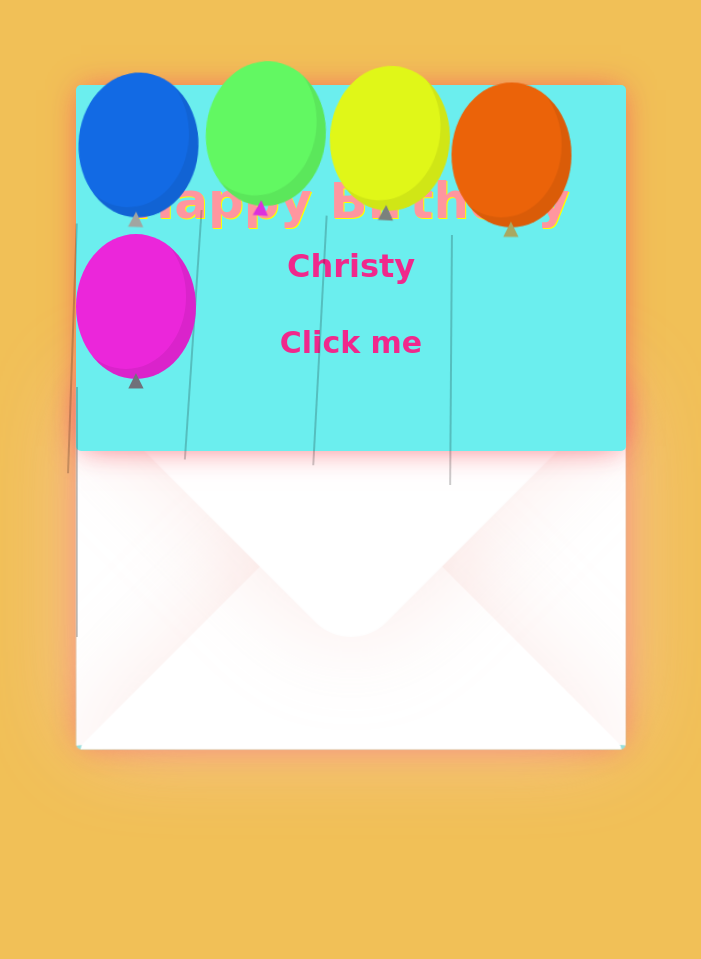
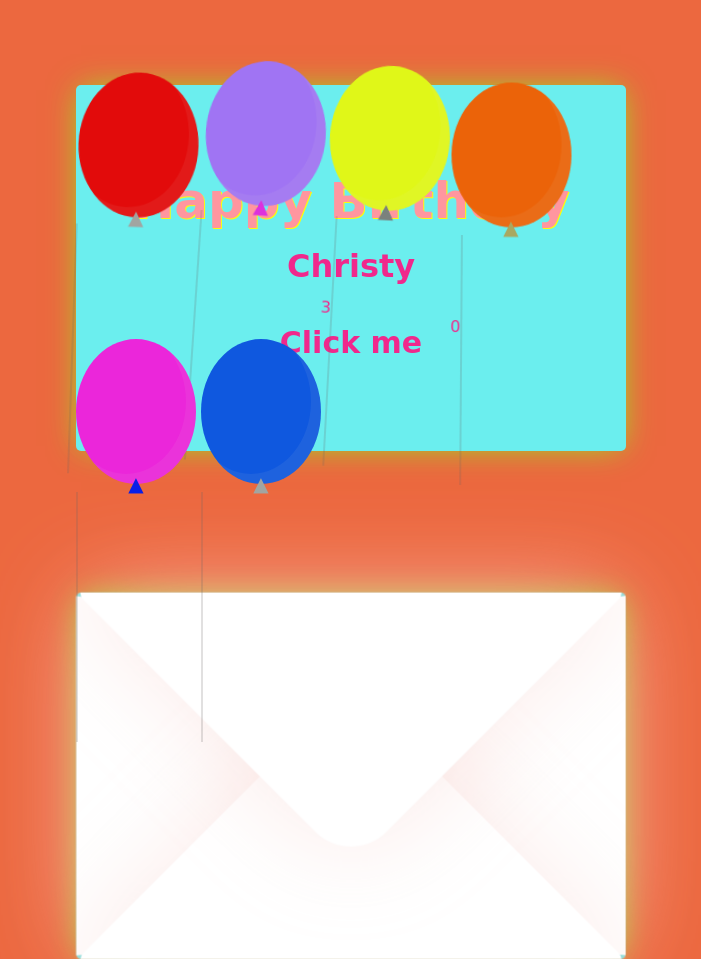
Before and after one commit to hortencia718/birthday-card-Christy, a plain HTML site: page index.html in a window 1280 px wide. Shown: the part 132-1091 px from the top of the page, without its empty margins (289-990 px from the left). Before the commit the page ends 881 px from the top, so only its background shows below. Drawn offline with Linux system fonts and the light colour scheme; a web font is replaced by a local one.

Commit message:
balloon colors

```diff
--- a/index.html
+++ b/index.html
@@ -23,9 +23,10 @@
   <div id="balloon-container">
   <div class="balloon"></div>
   <div class="balloon"></div>
+  <div class="balloon">3</div>
+  <div class="balloon">0</div>
   <div class="balloon"></div>
-  <div class="balloon"></div>
-  <div class="balloon"></div>
+   <div class="balloon"></div>
   </div>
   <div class="back">
     <div class="letter">
--- a/style.css
+++ b/style.css
@@ -19,10 +19,10 @@ body, html {
   display:inline-block;
   width:120px;
   height:145px;
-  background:rgb(18, 106, 228);
+  background:rgb(226, 11, 11);
   border-radius: 80%;
   position:relative;
-  box-shadow: inset -10px -10px 0 rgba(0,0,0,0.07);
+  box-shadow: inset -10px -10px 0 rgba(216, 218, 210, 0.07);
   transition: transform 0.5s ease;
   z-index:10;
   animation: balloons 4s ease-in-out infinite;
@@ -48,15 +48,15 @@ body, html {
 
 .balloon:after {
  display:inline-block; top:153px;
-  position:absolute;
+  position: relative;
   height:250px;
   width:2px;
   margin:0 auto;
   content:"";
-  background:rgba(0,0,0,0.2);
+  background:rgba(104, 101, 101, 0.2);
 }
 
-.balloon:nth-child(2){ background:rgb(98, 248, 98); animation-duration:3.5s; }
+.balloon:nth-child(2){ background:rgb(160, 116, 243); animation-duration:3.5s; }
 .balloon:nth-child(2):before { color:rgb(221, 48, 221);  }
 
 .balloon:nth-child(3){ background:rgb(224, 247, 24); animation-duration:3s; }
@@ -68,10 +68,12 @@ body, html {
 .balloon:nth-child(5){ background:rgb(235, 38, 218); animation-duration:5s; }
 .balloon:nth-child(5):before { color:rgb(112, 113, 122);  }
 
+.balloon:nth-child(6){ background:rgb(15, 88, 223); animation-duration:5s; }
+.balloon:nth-child(5):before { color:rgb(9, 31, 231);  }
 
 body {
   margin: 0;
-  background-color: rgb(241, 192, 87);
+  background-color: rgb(236, 104, 63);
   position: relative;
   perspective: 800px;
   overflow: hidden;
@@ -98,7 +100,7 @@ body {
   height: 100%;
   background-color: rgb(107, 238, 238);
   border-radius: 5px;
-  box-shadow:  0 0  30px -5px #f5525feb;
+  box-shadow:  0 0  30px -5px #89f822eb;
 }
 
 
@@ -150,7 +152,7 @@ body {
   font-size: 50px;
   line-height: 50px;
 	color: #ff969f;
-  text-shadow: 1px 1px yellow;
+  text-shadow: 1px 1px rgb(252, 252, 13);
 }
 .envelope .front .mail p:last-child {
   font-size: 30px;
```
